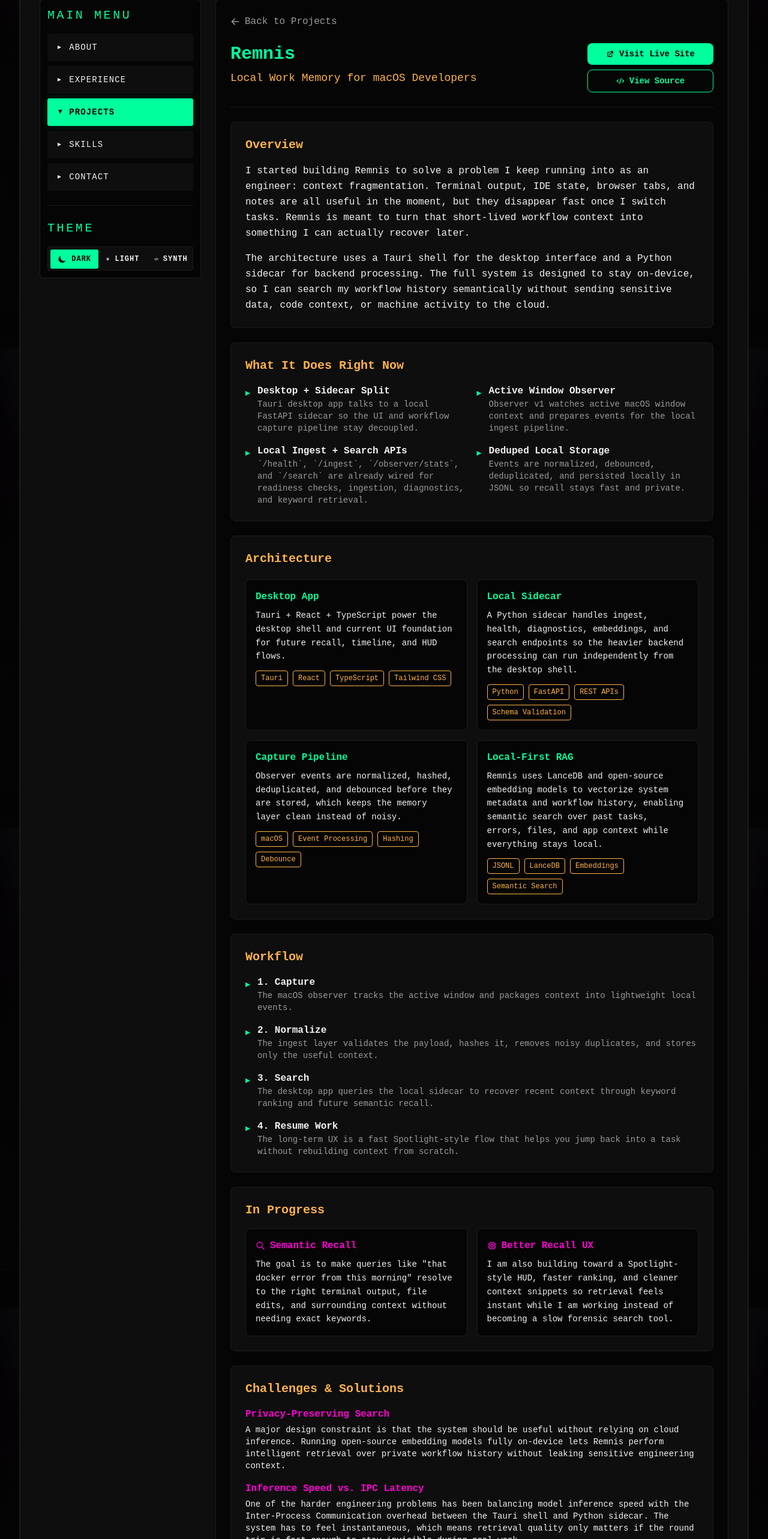
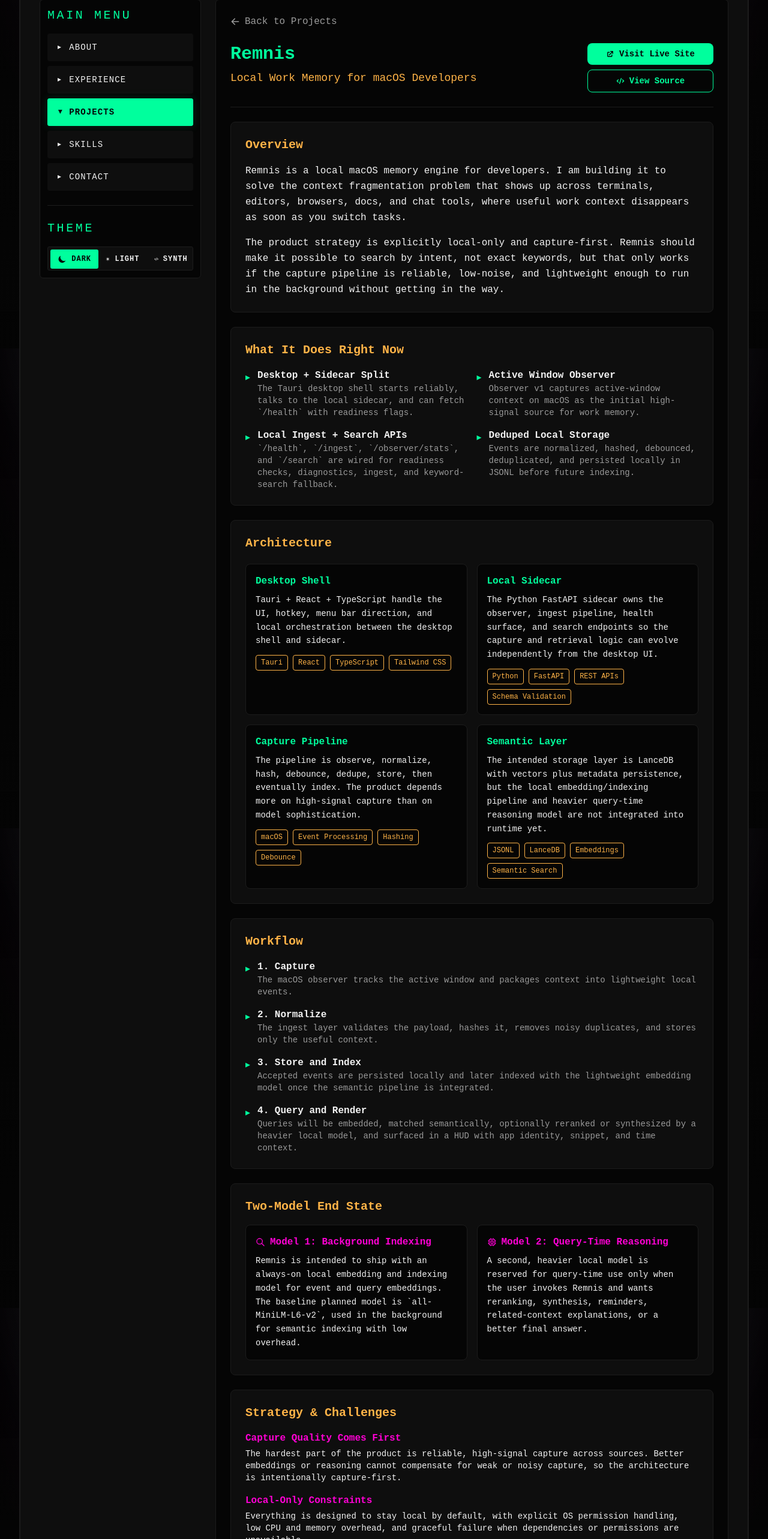
Before and after one commit to devaanshsinha/portfolio, a Next.js app: page /projects/remnis in a window 1280 px wide. Shown: the part 219-2785 px from the top of the page at 60% size. Built offline with nearby package versions, Linux system fonts and the light colour scheme.

Commit message:
remnis update

```diff
--- a/src/app/projects/remnis/page.tsx
+++ b/src/app/projects/remnis/page.tsx
@@ -49,14 +49,14 @@
         <div className="space-y-4 rounded-lg border border-[var(--console-border)] bg-[var(--console-bg-light)] p-6">
           <h2 className="text-xl font-bold text-[var(--console-secondary)]">Overview</h2>
           <p className="leading-relaxed text-[var(--console-text)]">
-            I started building Remnis to solve a problem I keep running into as an engineer: context fragmentation. Terminal output,
-            IDE state, browser tabs, and notes are all useful in the moment, but they disappear fast once I switch tasks. Remnis is
-            meant to turn that short-lived workflow context into something I can actually recover later.
+            Remnis is a local macOS memory engine for developers. I am building it to solve the context fragmentation problem that
+            shows up across terminals, editors, browsers, docs, and chat tools, where useful work context disappears as soon as you
+            switch tasks.
           </p>
           <p className="leading-relaxed text-[var(--console-text)]">
-            The architecture uses a Tauri shell for the desktop interface and a Python sidecar for backend processing. The full system
-            is designed to stay on-device, so I can search my workflow history semantically without sending sensitive data, code
-            context, or machine activity to the cloud.
+            The product strategy is explicitly local-only and capture-first. Remnis should make it possible to search by intent, not
+            exact keywords, but that only works if the capture pipeline is reliable, low-noise, and lightweight enough to run in the
+            background without getting in the way.
           </p>
         </div>
 
@@ -65,19 +65,19 @@
           <div className="grid gap-4 md:grid-cols-2">
             <Feature
               title="Desktop + Sidecar Split"
-              description="Tauri desktop app talks to a local FastAPI sidecar so the UI and workflow capture pipeline stay decoupled."
+              description="The Tauri desktop shell starts reliably, talks to the local sidecar, and can fetch `/health` with readiness flags."
             />
             <Feature
               title="Active Window Observer"
-              description="Observer v1 watches active macOS window context and prepares events for the local ingest pipeline."
+              description="Observer v1 captures active-window context on macOS as the initial high-signal source for work memory."
             />
             <Feature
               title="Local Ingest + Search APIs"
-              description="`/health`, `/ingest`, `/observer/stats`, and `/search` are already wired for readiness checks, ingestion, diagnostics, and keyword retrieval."
+              description="`/health`, `/ingest`, `/observer/stats`, and `/search` are wired for readiness checks, diagnostics, ingest, and keyword-search fallback."
             />
             <Feature
               title="Deduped Local Storage"
-              description="Events are normalized, debounced, deduplicated, and persisted locally in JSONL so recall stays fast and private."
+              description="Events are normalized, hashed, debounced, deduplicated, and persisted locally in JSONL before future indexing."
             />
           </div>
         </div>
@@ -86,23 +86,23 @@
           <h2 className="text-xl font-bold text-[var(--console-secondary)]">Architecture</h2>
           <div className="grid gap-4 lg:grid-cols-2">
             <ArchitectureCard
-              title="Desktop App"
-              description="Tauri + React + TypeScript power the desktop shell and current UI foundation for future recall, timeline, and HUD flows."
+              title="Desktop Shell"
+              description="Tauri + React + TypeScript handle the UI, hotkey, menu bar direction, and local orchestration between the desktop shell and sidecar."
               badges={['Tauri', 'React', 'TypeScript', 'Tailwind CSS']}
             />
             <ArchitectureCard
               title="Local Sidecar"
-              description="A Python sidecar handles ingest, health, diagnostics, embeddings, and search endpoints so the heavier backend processing can run independently from the desktop shell."
+              description="The Python FastAPI sidecar owns the observer, ingest pipeline, health surface, and search endpoints so the capture and retrieval logic can evolve independently from the desktop UI."
               badges={['Python', 'FastAPI', 'REST APIs', 'Schema Validation']}
             />
             <ArchitectureCard
               title="Capture Pipeline"
-              description="Observer events are normalized, hashed, deduplicated, and debounced before they are stored, which keeps the memory layer clean instead of noisy."
+              description="The pipeline is observe, normalize, hash, debounce, dedupe, store, then eventually index. The product depends more on high-signal capture than on model sophistication."
               badges={['macOS', 'Event Processing', 'Hashing', 'Debounce']}
             />
             <ArchitectureCard
-              title="Local-First RAG"
-              description="Remnis uses LanceDB and open-source embedding models to vectorize system metadata and workflow history, enabling semantic search over past tasks, errors, files, and app context while everything stays local."
+              title="Semantic Layer"
+              description="The intended storage layer is LanceDB with vectors plus metadata persistence, but the local embedding/indexing pipeline and heavier query-time reasoning model are not integrated into runtime yet."
               badges={['JSONL', 'LanceDB', 'Embeddings', 'Semantic Search']}
             />
           </div>
@@ -119,66 +119,85 @@
             description="The ingest layer validates the payload, hashes it, removes noisy duplicates, and stores only the useful context."
           />
           <WorkflowStep
-            title="3. Search"
-            description="The desktop app queries the local sidecar to recover recent context through keyword ranking and future semantic recall."
+            title="3. Store and Index"
+            description="Accepted events are persisted locally and later indexed with the lightweight embedding model once the semantic pipeline is integrated."
           />
           <WorkflowStep
-            title="4. Resume Work"
-            description="The long-term UX is a fast Spotlight-style flow that helps you jump back into a task without rebuilding context from scratch."
+            title="4. Query and Render"
+            description="Queries will be embedded, matched semantically, optionally reranked or synthesized by a heavier local model, and surfaced in a HUD with app identity, snippet, and time context."
           />
         </div>
 
         <div className="space-y-4 rounded-lg border border-[var(--console-border)] bg-[var(--console-bg-light)] p-6">
-          <h2 className="text-xl font-bold text-[var(--console-secondary)]">In Progress</h2>
+          <h2 className="text-xl font-bold text-[var(--console-secondary)]">Two-Model End State</h2>
           <div className="grid gap-4 md:grid-cols-2">
             <div className="rounded-lg border border-[var(--console-border)] bg-[var(--console-bg)] p-4">
               <h3 className="mb-2 flex items-center gap-2 font-semibold text-[var(--console-accent)]">
                 <HiOutlineSearch />
-                Semantic Recall
+                Model 1: Background Indexing
               </h3>
               <p className="text-sm leading-relaxed text-[var(--console-text)]">
-                The goal is to make queries like &quot;that docker error from this morning&quot; resolve to the right terminal output,
-                file edits, and surrounding context without needing exact keywords.
+                Remnis is intended to ship with an always-on local embedding and indexing model for event and query embeddings. The
+                baseline planned model is `all-MiniLM-L6-v2`, used in the background for semantic indexing with low overhead.
               </p>
             </div>
             <div className="rounded-lg border border-[var(--console-border)] bg-[var(--console-bg)] p-4">
               <h3 className="mb-2 flex items-center gap-2 font-semibold text-[var(--console-accent)]">
                 <HiOutlineChip />
-                Better Recall UX
+                Model 2: Query-Time Reasoning
               </h3>
               <p className="text-sm leading-relaxed text-[var(--console-text)]">
-                I am also building toward a Spotlight-style HUD, faster ranking, and cleaner context snippets so retrieval feels
-                instant while I am working instead of becoming a slow forensic search tool.
+                A second, heavier local model is reserved for query-time use only when the user invokes Remnis and wants reranking,
+                synthesis, reminders, related-context explanations, or a better final answer.
               </p>
             </div>
           </div>
         </div>
 
         <div className="space-y-4 rounded-lg border border-[var(--console-border)] bg-[var(--console-bg-light)] p-6">
-          <h2 className="text-xl font-bold text-[var(--console-secondary)]">Challenges & Solutions</h2>
+          <h2 className="text-xl font-bold text-[var(--console-secondary)]">Strategy & Challenges</h2>
           <Challenge
-            title="Privacy-Preserving Search"
-            description="A major design constraint is that the system should be useful without relying on cloud inference. Running open-source embedding models fully on-device lets Remnis perform intelligent retrieval over private workflow history without leaking sensitive engineering context."
+            title="Capture Quality Comes First"
+            description="The hardest part of the product is reliable, high-signal capture across sources. Better embeddings or reasoning cannot compensate for weak or noisy capture, so the architecture is intentionally capture-first."
           />
           <Challenge
-            title="Inference Speed vs. IPC Latency"
-            description="One of the harder engineering problems has been balancing model inference speed with the Inter-Process Communication overhead between the Tauri shell and Python sidecar. The system has to feel instantaneous, which means retrieval quality only matters if the round trip is fast enough to stay invisible during real work."
+            title="Local-Only Constraints"
+            description="Everything is designed to stay local by default, with explicit OS permission handling, low CPU and memory overhead, and graceful failure when dependencies or permissions are unavailable."
           />
           <Challenge
-            title="Useful Context, Not Noise"
-            description="Workflow memory can get noisy quickly, so the ingest path normalizes events, hashes payloads, and deduplicates repeated activity before it reaches retrieval. That keeps the history searchable without turning every app switch into useless clutter."
+            title="Fast Retrieval Later"
+            description="Once both local model tiers are integrated, the product will still need to balance background indexing cost, query-time reasoning cost, and the boundary between the desktop shell and local sidecar so search feels immediate."
           />
         </div>
 
         <div className="space-y-4 rounded-lg border border-[var(--console-border)] bg-[var(--console-bg-light)] p-6">
-          <h2 className="text-xl font-bold text-[var(--console-secondary)]">Impact Direction</h2>
+          <h2 className="text-xl font-bold text-[var(--console-secondary)]">Next Expansion</h2>
+          <div className="space-y-3">
+            <WorkflowStep
+              title="Browser Adapter"
+              description="The next high-value source is browser capture, especially URL, title, and snippet context."
+            />
+            <WorkflowStep
+              title="Clipboard + Notifications"
+              description="Clipboard and notification capture follow after browser integration to make cross-app recall more robust."
+            />
+            <WorkflowStep
+              title="HUD + Hotkey"
+              description="The long-term UX is a Spotlight-style HUD with fast semantic retrieval, relative time, app identity, and optional synthesized answers."
+            />
+          </div>
+        </div>
+
+        <div className="space-y-4 rounded-lg border border-[var(--console-border)] bg-[var(--console-bg-light)] p-6">
+          <h2 className="text-xl font-bold text-[var(--console-secondary)]">Current Status</h2>
           <div className="grid gap-4 md:grid-cols-3">
             <MetricCard value="4" label="Local API routes already running" />
             <MetricCard value="1" label="Observer loop shipping in v1 today" />
-            <MetricCard value="0" label="Cloud dependency required for core capture" />
+            <MetricCard value="0" label="Local model tiers integrated in runtime yet" />
           </div>
           <p className="text-sm text-[var(--console-text-dim)]">
-            The product direction is centered on private, intent-based recall for developers who want better memory without shipping their workflow data to someone else&apos;s servers.
+            Today the baseline observer, ingest, JSONL persistence, and keyword-search fallback are in place. The app is not considered
+            complete until both local model tiers, LanceDB-backed retrieval, and the final query-time reasoning flow are running locally.
           </p>
         </div>
 
```
